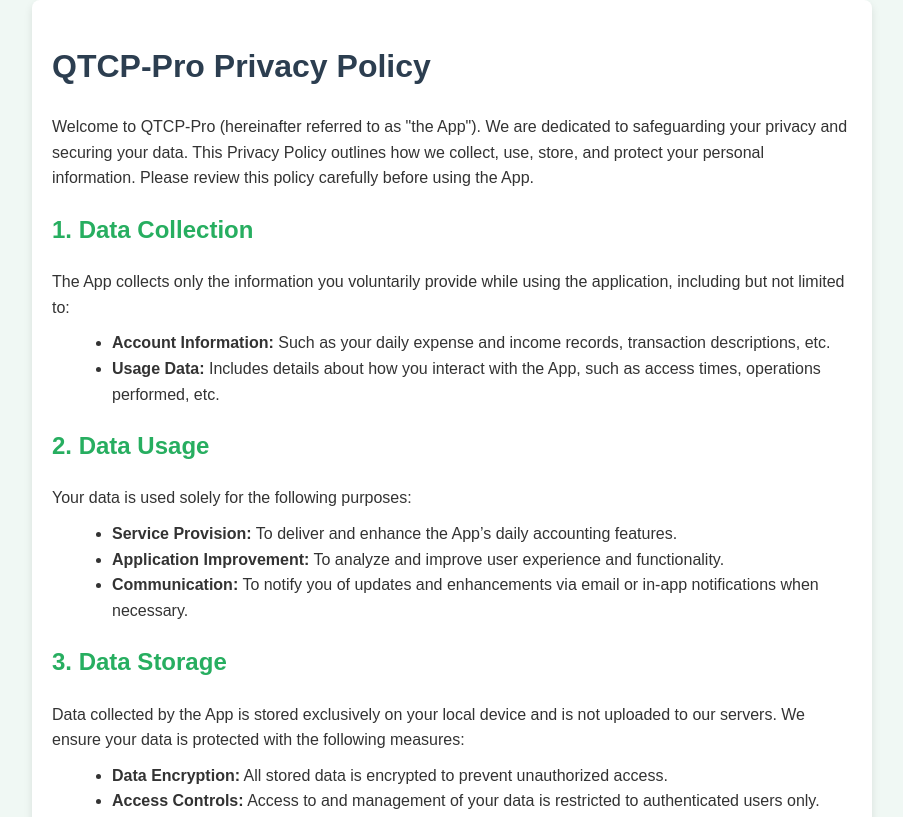
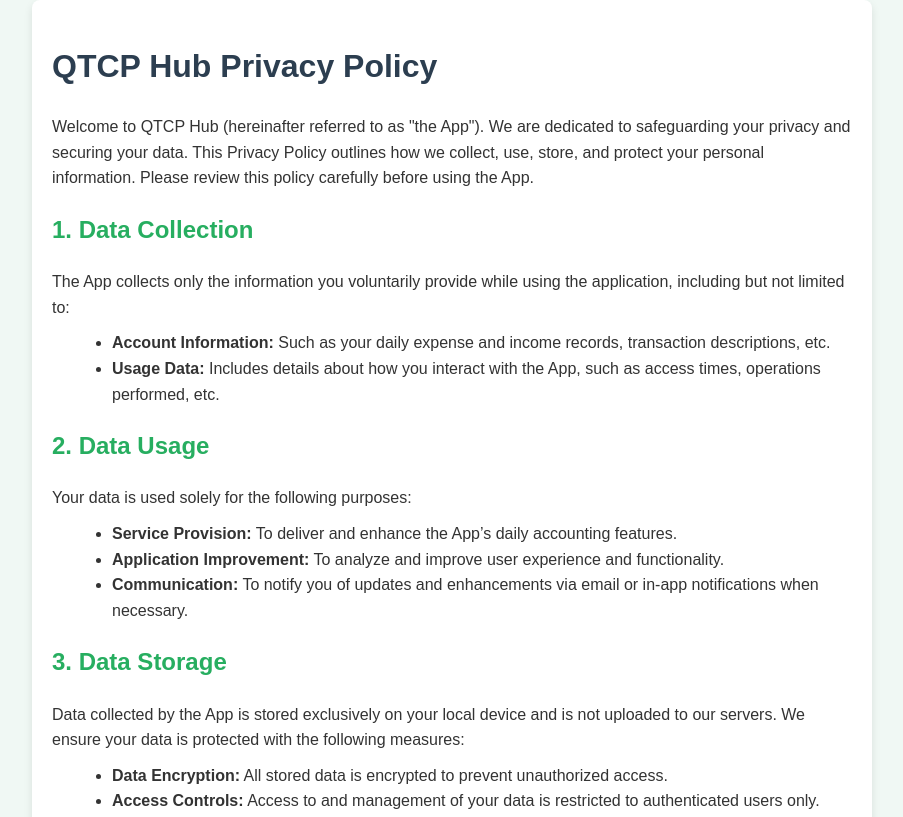
Before and after one commit to vatsalkum/prot, a plain HTML site: page index.html in a window 1280 px wide. Shown: the top 817 px of the page, without its empty margins (188-1091 px from the left). Drawn offline with Linux system fonts and the light colour scheme.

Commit message:
Update index.html

```diff
--- a/index.html
+++ b/index.html
@@ -3,7 +3,7 @@
 <head>
     <meta charset="UTF-8">
     <meta name="viewport" content="width=device-width, initial-scale=1.0">
-    <title>QTCP-Pro Privacy Policy</title>
+    <title>QTCP Hub Privacy Policy</title>
     <style>
         body {
             font-family: Arial, sans-serif;
@@ -43,8 +43,8 @@
 </head>
 <body>
     <div class="container">
-        <h1>QTCP-Pro Privacy Policy</h1>
-        <p>Welcome to QTCP-Pro (hereinafter referred to as "the App"). We are dedicated to safeguarding your privacy and securing your data. This Privacy Policy outlines how we collect, use, store, and protect your personal information. Please review this policy carefully before using the App.</p>
+        <h1>QTCP Hub Privacy Policy</h1>
+        <p>Welcome to QTCP Hub (hereinafter referred to as "the App"). We are dedicated to safeguarding your privacy and securing your data. This Privacy Policy outlines how we collect, use, store, and protect your personal information. Please review this policy carefully before using the App.</p>
 
         <h2>1. Data Collection</h2>
         <p>The App collects only the information you voluntarily provide while using the application, including but not limited to:</p>
@@ -99,7 +99,7 @@
         </ul>
 
         <div class="footer">
-            <p>Thank you for using QTCP-Pro. We are committed to protecting your privacy and data security to offer you a superior service experience.</p>
+            <p>Thank you for using QTCP Hub. We are committed to protecting your privacy and data security to offer you a superior service experience.</p>
         </div>
     </div>
 </body>
```
